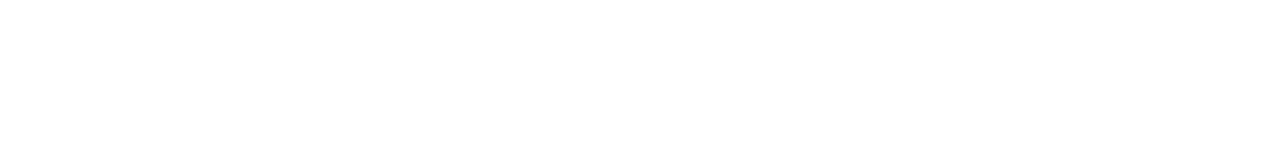
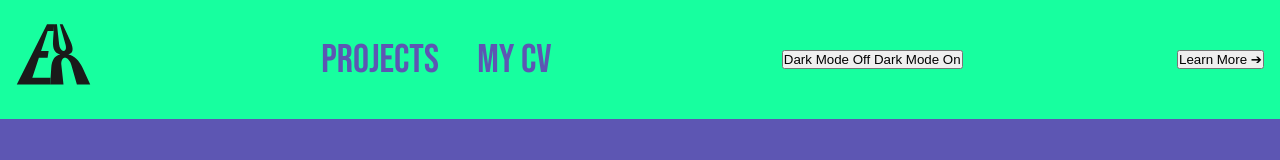
Before and after one commit to EGERHARDS/portfolio, a plain HTML site: page index.html in a window 1280 px wide. Drawn offline with Linux system fonts and the light colour scheme.

Commit message:
added colors

```diff
--- a/index.html
+++ b/index.html
@@ -4,10 +4,31 @@
     <meta charset="UTF-8">
     <meta http-equiv="X-UA-Compatible" content="IE=edge">
     <meta name="viewport" content="width=device-width, initial-scale=1.0">
+    <link rel="preconnect" href="https://fonts.googleapis.com">
+<link rel="preconnect" href="https://fonts.gstatic.com" crossorigin>
+<link href="https://fonts.googleapis.com/css2?family=Bebas+Neue&display=swap" rel="stylesheet">
     <link rel="stylesheet" href="style.css">
     <title>Edgars' Portfolio</title>
 </head>
 <body>
+    <nav>
+        <a class="logo" href="index.html"><img src="graphics/logo.svg" alt="Logo"></a>
+        <div>
+          <ul>
+            <li><a href="projects.html">Projects</a></li>
+            <li><a href="my-cv.html">My CV</a></li>
+          </ul>
+        </div>
+        <button id="darkModeButton" type="button">
+          <span class="toggle-text dark-mode-off">Dark Mode Off</span>
+          <span class="toggle-text dark-mode-on">Dark Mode On</span>
+        </button>
+        <button type="button">Learn More &#x2794;</button>
+      </ul>
+    </nav>
+    <header>
+
+    </header>
     <script src="script.js"></script>
 </body>
 </html>
--- a/style.css
+++ b/style.css
@@ -0,0 +1,49 @@
+* {
+  margin: 0px;
+  padding: 0px;
+  list-style: none;
+}
+
+:root {
+  --background-color: #5d56b3;
+  --h1-color: #17ff9f;
+  --text-color: #ffde00;
+  --h1-font: "Bebas Neue", sans-serif;
+  --h1-size: 40px;
+}
+/* Menu */
+nav {
+  display: flex;
+  padding: 1rem;
+  justify-content: space-between;
+  align-items: center;
+  background-color: var(--h1-color);
+  font-family: var(--h1-font);
+  font-size: var(--h1-size);
+}
+
+nav a {
+  color: var(--background-color);
+  text-decoration: none;
+}
+
+nav li {
+  display: inline-block;
+  margin: 0px 1rem;
+}
+
+nav img {
+  width: 75px;
+  height: 75px;
+}
+
+/* Header */
+header {
+  display: flex;
+  min-height: 80vh;
+  padding: 5rem;
+  align-items: center;
+  justify-content: space-around;
+  flex-wrap: wrap;
+  background-color: var(--background-color);
+}
```
Also changed, not shown: graphics/logo-white.svg (added), graphics/logo.svg (added), my-cv.html (added), projects.html (added), 1 other file.
